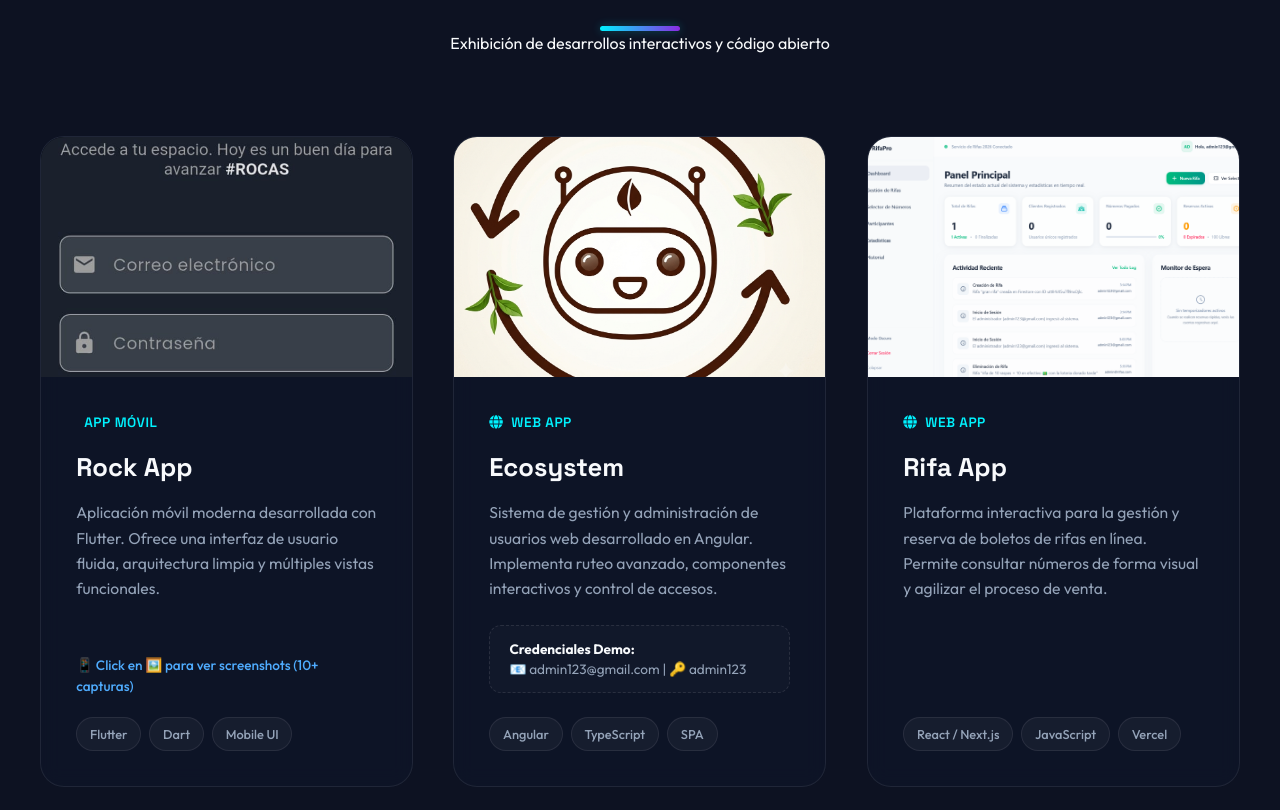
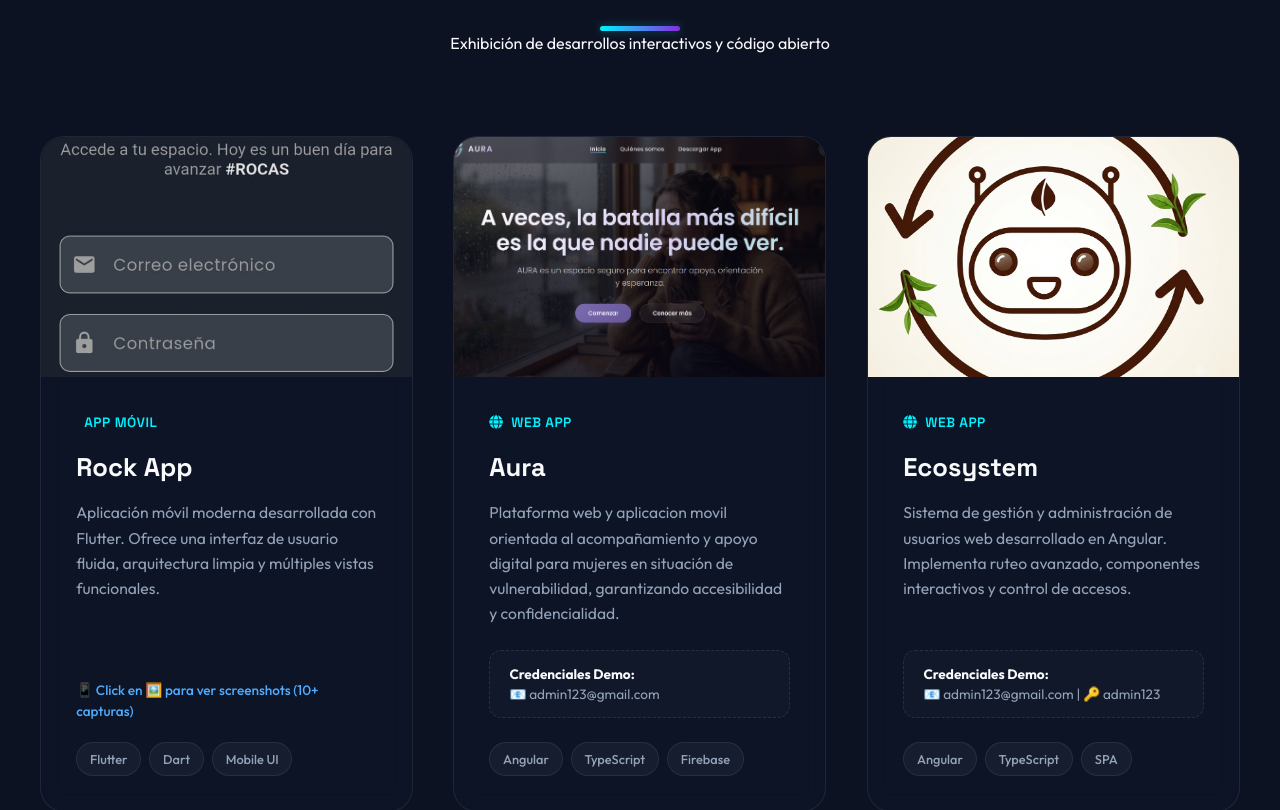
Before and after one commit to BrayanMR/PORTAFOLIO, an Angular app: page / in a window 1280 px wide. Shown: the part 4600-5410 px from the top of the page. Built offline with nearby package versions, Linux system fonts and the light colour scheme.

Commit message:
actualizacion

```diff
--- a/src/app/app.html
+++ b/src/app/app.html
@@ -302,7 +302,42 @@
         </div>
       </div>
 
-      <!-- Proyecto 2: Ecosystem Web -->
+      <!-- Proyecto 2: Aura Web App -->
+      <div class="project-card reveal">
+        <div class="project-image">
+          <img src="assets/images/aura.png" alt="Aura - Plataforma de Apoyo">
+          <div class="project-overlay">
+            <div class="project-links">
+              <a href="https://aur-six.vercel.app/home" class="project-link" target="_blank" aria-label="Ver Demo">
+                <i class="fas fa-external-link-alt"></i>
+              </a>
+              <a href="https://github.com/BrayanMR/Aura" class="project-link" target="_blank" aria-label="Ver Código">
+                <i class="fab fa-github"></i>
+              </a>
+            </div>
+          </div>
+        </div>
+        <div class="project-info">
+          <div class="project-category">
+            <i class="fas fa-globe"></i> Web App
+          </div>
+          <h3 class="project-title">Aura</h3>
+          <p class="project-description">
+            Plataforma web  y aplicacion movil orientada al acompañamiento y apoyo digital para mujeres en situación de vulnerabilidad, garantizando accesibilidad y confidencialidad.
+          </p>
+          <div class="project-credentials">
+            <strong>Credenciales Demo:</strong><br>
+            <span>📧 admin123@gmail.com</span>
+          </div>
+          <div class="project-tags">
+            <span class="tag">Angular</span>
+            <span class="tag">TypeScript</span>
+            <span class="tag">Firebase</span>
+          </div>
+        </div>
+      </div>
+
+      <!-- Proyecto 3: Ecosystem Web -->
       <div class="project-card reveal">
         <div class="project-image">
           <img src="assets/images/logo ecosistem.png" alt="Ecosystem - Sistema de Gestión">
@@ -338,7 +373,7 @@
         </div>
       </div>
 
-      <!-- Proyecto 3: Rifa Web App -->
+      <!-- Proyecto 4: Rifa Web App -->
       <div class="project-card reveal">
         <div class="project-image">
           <img src="assets/images/rifa_mockup.png" alt="Rifa App - Sistema de Gestión de Rifas">
--- a/src/index.html
+++ b/src/index.html
@@ -2,7 +2,7 @@
 <html lang="es">
 <head>
   <meta charset="utf-8">
-  <title>Brayan Mosos | Software Developer Portfolio</title>
+  <title>Brayan Mosos </title>
   <base href="/">
   <meta name="viewport" content="width=device-width, initial-scale=1">
   <link rel="icon" type="image/png" href="/assets/images/icon.png">
```
Also changed, not shown: public/assets/images/aura.png (added).
